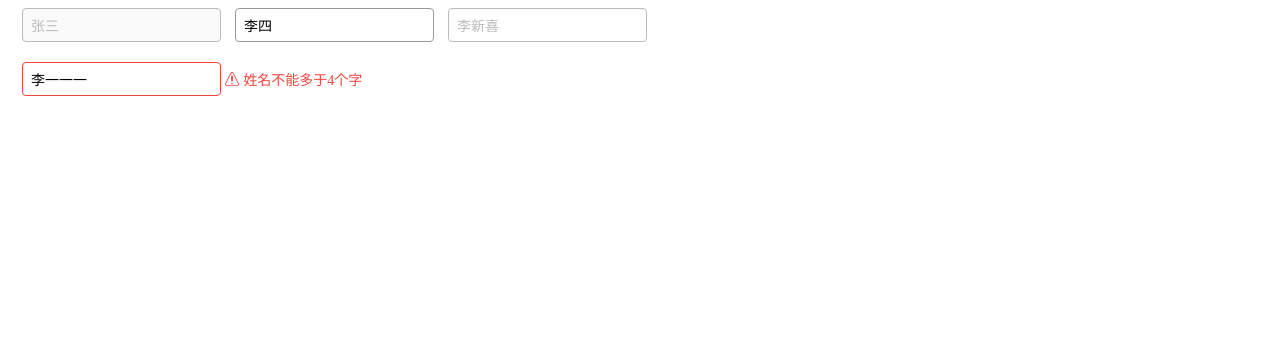
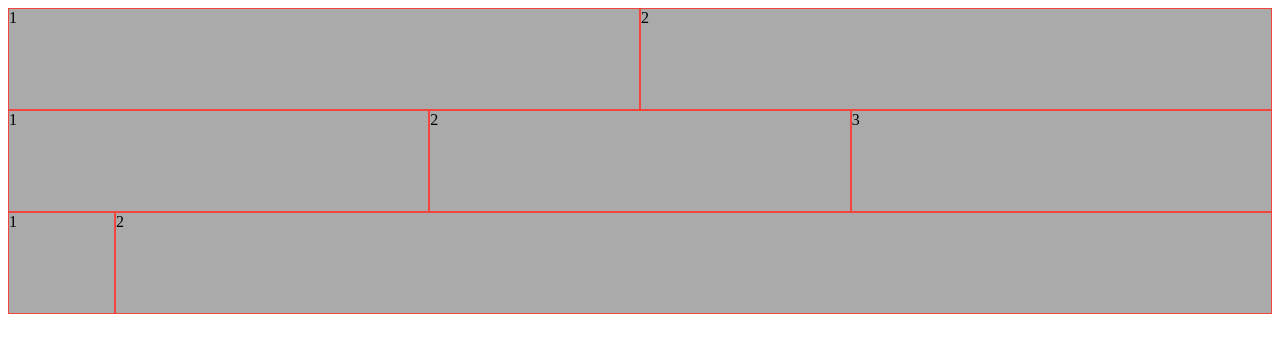
Before and after one commit to xiaoxinwan/xx-simple-ui, a Vue app: page / in a window 1280 px wide. Shown: the top 352 px of the page. Built offline with nearby package versions, Linux system fonts and the light colour scheme.

Commit message:
完成无gutter的col和row

```diff
--- a/src/App.vue
+++ b/src/App.vue
@@ -1,12 +1,25 @@
 <template>
   <div id="app">
-    <x-input value="张三" disabled></x-input>
-    <x-input value="李四"></x-input>
-    <x-input value="李新喜" readonly></x-input>
+    <x-row>
+      <x-col>1</x-col>
+      <x-col>2</x-col>
+    </x-row>
+    <x-row>
+      <x-col>1</x-col>
+      <x-col>2</x-col>
+      <x-col>3</x-col>
+    </x-row>
+    <x-row>
+      <x-col span="2">1</x-col>
+      <x-col span="22">2</x-col>
+    </x-row>
+    <!--<x-input value="张三" disabled></x-input>-->
+    <!--<x-input value="李四"></x-input>-->
+    <!--<x-input value="李新喜" readonly></x-input>-->
 
-    <div style="margin-top: 20px">
-      <x-input value="李一一一" error="姓名不能多于4个字"></x-input>
-    </div>
+    <!--<div style="margin-top: 20px">-->
+      <!--<x-input value="李一一一" error="姓名不能多于4个字"></x-input>-->
+    <!--</div>-->
     <!---->
     <!--<x-button>你好</x-button>-->
     <!--<x-button icon="download">下载</x-button>-->
@@ -25,12 +38,16 @@
 import Button from './components/button/button.vue'
 import ButtonGroup from './components/button/button-group.vue'
 import Input from './components/input/input.vue'
+import Row from './components/grid/row'
+import Col from './components/grid/col'
 export default {
   name: 'app',
   components: {
     "x-button":Button,
     "x-button-group":ButtonGroup,
-    'x-input':Input
+    'x-input':Input,
+    'x-row':Row,
+    'x-col':Col
   }
 }
 </script>
--- /dev/null
+++ b/src/components/grid/col.vue
@@ -0,0 +1,31 @@
+<template>
+    <div class="col" :class="[`col-${span}`]">
+        <slot></slot>
+    </div>
+</template>
+
+<script>
+    export default {
+        name: "XCol",
+        props: {
+            span: {
+                type: [Number, String]
+            }
+        }
+    }
+</script>
+
+<style lang="scss" scoped>
+    .col{
+        height: 100px;
+        background: #aaa;
+        width: 50%;
+        border: 1px solid #f1453d;
+        $class-prefix: col-;
+        @for $n from 1 through 24 {
+            &.#{$class-prefix}#{$n} {
+                width: ($n/24)*100%;
+            }
+        }
+    }
+</style>
--- /dev/null
+++ b/src/components/grid/row.vue
@@ -0,0 +1,17 @@
+<template>
+    <div class="row">
+        <slot></slot>
+    </div>
+</template>
+
+<script>
+    export default {
+        name: "XRow"
+    }
+</script>
+
+<style lang="scss" scoped>
+    .row{
+        display: flex;
+    }
+</style>
```
